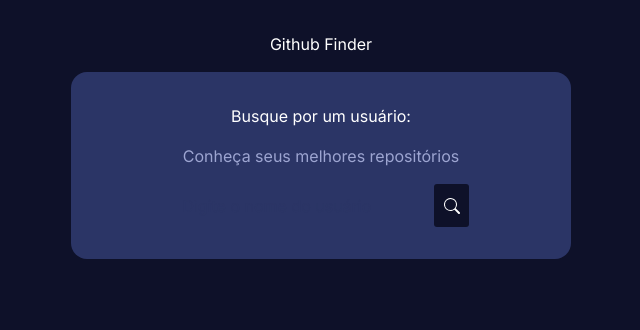
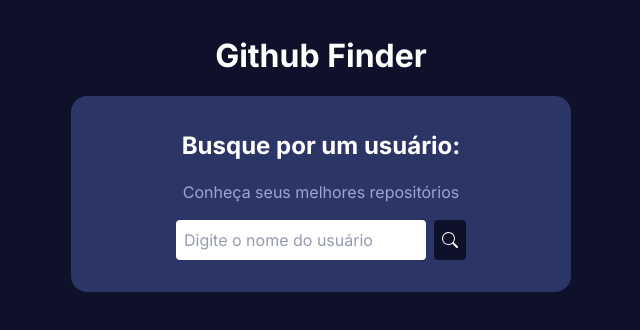
Before and after one commit to bamarcheti/github-finder, a React (Vite) app: page / in a window 1280 px wide. Shown: the top 330 px of the page, without its empty margins (319-959 px from the left). Built offline with nearby package versions, Linux system fonts and the light colour scheme.

Commit message:
[fix] Convertendo css para tailwind css dos componentes App, Home, Error, Loader, User e Search

```diff
--- a/src/App.module.css
+++ /dev/null
@@ -1,9 +0,0 @@
-.app {
-  max-width: 500px;
-  margin: 0 auto;
-}
-
-.app h1 {
-  text-align: center;
-  margin-bottom: 1rem;
-}
--- a/src/App.tsx
+++ b/src/App.tsx
@@ -1,10 +1,9 @@
-import classes from './App.module.css';
 import { Outlet } from 'react-router-dom';
 
 function App() {
   return (
-    <div className={classes.app}>
-      <h1>Github Finder</h1>
+    <div className="mx-auto max-w-[500px]">
+      <h1 className="mb-4 text-center text-[2rem] font-bold">Github Finder</h1>
       <Outlet />
     </div>
   );
--- a/src/components/Error.tsx
+++ b/src/components/Error.tsx
@@ -1,7 +1,7 @@
 const Error = () => {
   return (
     <div>
-      <p>Usuário não encontrado!</p>
+      <p className="text-center">Usuário não encontrado!</p>
     </div>
   );
 };
--- a/src/components/Loader.module.css
+++ /dev/null
@@ -1,17 +0,0 @@
-@keyframes rotate {
-  from {
-    -webkit-transform: rotate(0deg);
-  }
-  to {
-    -webkit-transform: rotate(360deg);
-  }
-}
-
-.loader {
-  animation: rotate 2s linear infinite;
-  position: absolute;
-  left: 50%;
-  margin-top: 40px;
-  font-size: 50px;
-  margin-left: -25px;
-}
--- a/src/components/Loader.tsx
+++ b/src/components/Loader.tsx
@@ -1,11 +1,9 @@
 import { FaSpinner } from 'react-icons/fa';
-
-import classes from './Loader.module.css';
 
 const Loader = () => {
   return (
     <>
-      <FaSpinner className={classes.loader} />
+      <FaSpinner className="absolute left-1/2 mt-10 ml-[-25px] animate-spin text-[50px]" />
     </>
   );
 };
--- a/src/components/Search.module.css
+++ /dev/null
@@ -1,33 +0,0 @@
-.search {
-  background-color: #2b3566;
-  padding: 2rem;
-  border-radius: 1rem;
-  display: flex;
-  justify-content: center;
-  align-items: center;
-  flex-direction: column;
-  gap: 1rem;
-  margin-bottom: 1.5rem;
-}
-
-.search p {
-  color: #9da5d1;
-}
-
-.search_container {
-  display: flex;
-  gap: 0.5rem;
-}
-
-.search_container input,
-.search_container button {
-  padding: 0.6rem;
-  border-radius: 3px;
-  border: none;
-  color: #2b3566;
-}
-
-.search_container button {
-  background-color: #0e1129;
-  cursor: pointer;
-}
--- a/src/components/Search.tsx
+++ b/src/components/Search.tsx
@@ -1,4 +1,3 @@
-import classes from './Search.module.css';
 import { useState } from 'react';
 import type { KeyboardEvent } from 'react';
 import { BsSearch } from 'react-icons/bs';
@@ -17,17 +16,21 @@
   };
 
   return (
-    <div className={classes.search}>
-      <h2>Busque por um usuário:</h2>
-      <p>Conheça seus melhores repositórios</p>
-      <div className={classes.search_container}>
+    <div className="bg-azul-200 mb-6 flex flex-col items-center justify-center gap-4 rounded-2xl p-8">
+      <h2 className="text-[1.5rem] font-bold">Busque por um usuário:</h2>
+      <p className="text-azul-50 text-center">Conheça seus melhores repositórios</p>
+      <div className="flex gap-2">
         <input
           type="text"
           onChange={(e) => setUserName(e.target.value)}
           onKeyDown={handleKeyDown}
           placeholder="Digite o nome do usuário"
+          className="text-azul-200 rounded bg-white p-2 focus:outline-none"
         />
-        <button onClick={() => loadUser(userName)}>
+        <button
+          onClick={() => loadUser(userName)}
+          className="bg-azul-300 cursor-pointer rounded p-2 hover:opacity-90"
+        >
           <BsSearch />
         </button>
       </div>
--- a/src/components/User.module.css
+++ /dev/null
@@ -1,67 +0,0 @@
-.user {
-  background-color: #2b3566;
-  padding: 2rem;
-  border-radius: 1rem;
-  display: flex;
-  justify-content: center;
-  align-items: center;
-  flex-direction: column;
-  gap: 1.2rem;
-}
-
-.user img {
-  width: 140px;
-  height: 140px;
-  border: 4px solid #644aff;
-  border-radius: 50%;
-}
-
-.location {
-  display: flex;
-  align-items: center;
-  gap: 0.4rem;
-}
-
-.location svg {
-  fill: #4ed8c7;
-  font-size: 1.5rem;
-}
-
-.location span {
-  color: #9da5d1;
-  font-weight: bold;
-}
-
-.stats {
-  display: flex;
-}
-
-.stats div {
-  padding: 0 1rem;
-  display: flex;
-  flex-direction: column;
-  gap: 0.4rem;
-}
-
-.stats div:first-child {
-  border-right: 1px solid #9da5d1;
-}
-
-.stats .number {
-  background-color: #4ed8c7;
-  padding: 0.2rem 0.4rem;
-  border-radius: 3px;
-}
-
-.user a {
-  text-align: center;
-  background-color: #644aff;
-  padding: 1rem;
-  border-radius: 5px;
-  opacity: 0.8;
-  transition: 0.3s;
-}
-
-.user a:hover {
-  opacity: 1;
-}
--- a/src/components/User.tsx
+++ b/src/components/User.tsx
@@ -1,27 +1,36 @@
 import { MdLocationPin } from 'react-icons/md';
 import { Link } from 'react-router-dom';
-import classes from './User.module.css';
 import type { UserProps } from '../types/user';
 
 const User = ({ login, avatar_url, followers, following, location }: UserProps) => {
   return (
-    <div className={classes.user}>
-      <img src={avatar_url} alt={login} />
-      <h2>{login}</h2>
-      <p className={classes.location}>
-        <MdLocationPin /> <span>{location}</span>
+    <div className="bg-azul-200 flex flex-col items-center justify-center gap-5 rounded-2xl p-8">
+      <img
+        src={avatar_url}
+        alt={login}
+        className="border-purple h-[140px] w-[140px] rounded-[50%] border-4"
+      />
+      <h2 className="text-2xl font-bold">{login}</h2>
+      <p className="flex items-center gap-2">
+        <MdLocationPin className="text-teal text-2xl" />
+        <span className="text-azul-50 font-bold">{location}</span>
       </p>
-      <div className={classes.stats}>
-        <div>
-          <p>Seguidores:</p>
-          <p className={classes.number}>{followers}</p>
+      <div className="flex">
+        <div className="border-azul-50 flex flex-col gap-1 border-r px-4">
+          <p className="text-center">Seguidores:</p>
+          <p className="bg-teal rounded px-2 py-1 text-center">{followers}</p>
         </div>
-        <div>
-          <p>Seguindo:</p>
-          <p className={classes.number}>{following}</p>
+        <div className="flex flex-col gap-1 px-4">
+          <p className="text-center">Seguindo:</p>
+          <p className="bg-teal rounded px-2 py-1 text-center">{following}</p>
         </div>
       </div>
-      <Link to={`/repos/${login}`}>Ver melhores projetos</Link>
+      <Link
+        className="bg-purple rounded-md p-4 text-center opacity-80 transition-opacity duration-300 hover:opacity-100"
+        to={`/repos/${login}`}
+      >
+        Ver melhores projetos
+      </Link>
     </div>
   );
 };
--- a/src/index.css
+++ b/src/index.css
@@ -1,23 +1,25 @@
 @import 'tailwindcss';
 
+@theme static {
+  --font-body: Inter, sans-serif;
+
+  --color-white: #fff;
+  --color-azul-50: #9da5d1;
+  --color-azul-200: #2b3566;
+  --color-azul-300: #0e1129;
+  --color-purple: #644aff;
+  --color-teal: #4ed8c7;
+}
+
 * {
-  margin: 0;
-  padding: 0;
   box-sizing: border-box;
   font-family: 'Inter', sans-serif;
-  scroll-behavior: smooth;
-  color: #fff;
 }
 
 body {
-  background-color: #0e1129;
+  margin: 0;
   padding: 2rem;
+  background-color: var(--color-azul-300);
+  color: var(--color-white);
+  scroll-behavior: smooth;
 }
-
-p {
-  text-align: center;
-}
-
-a {
-  text-decoration: none;
-}
```
